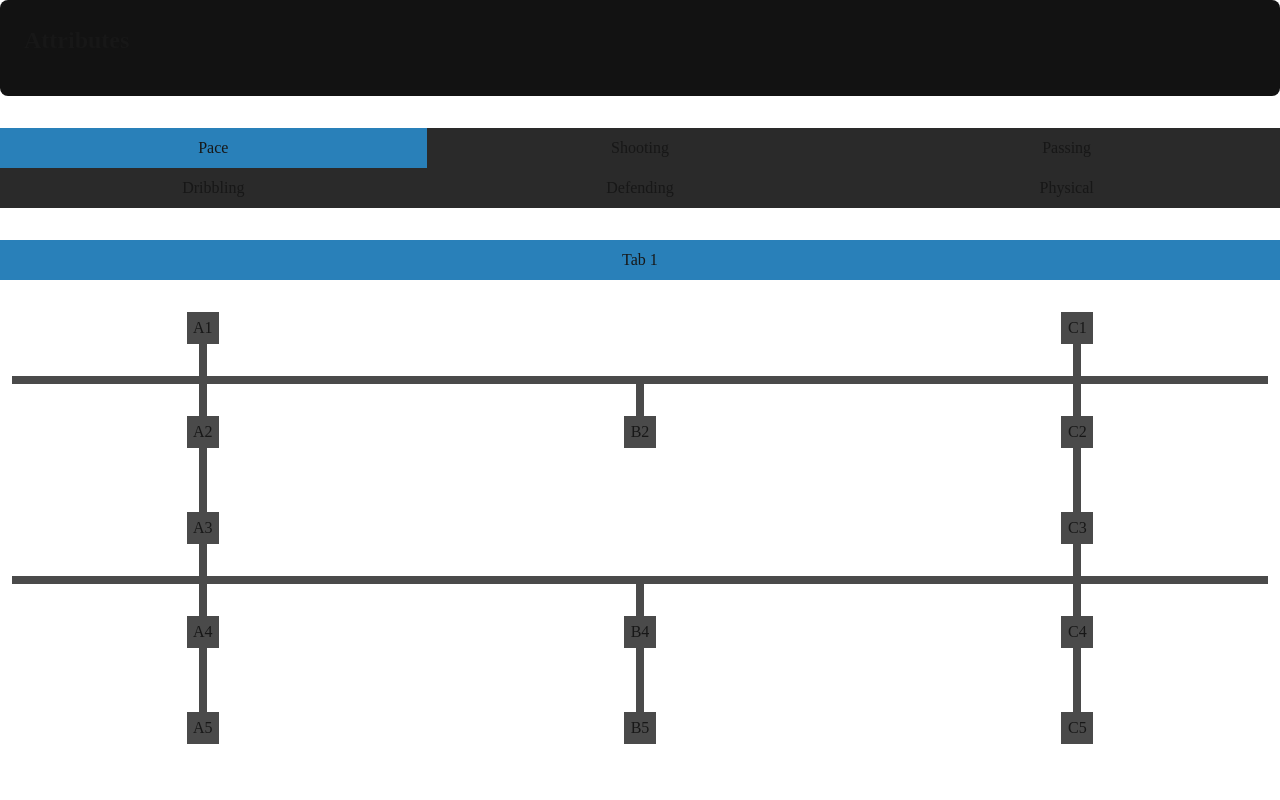
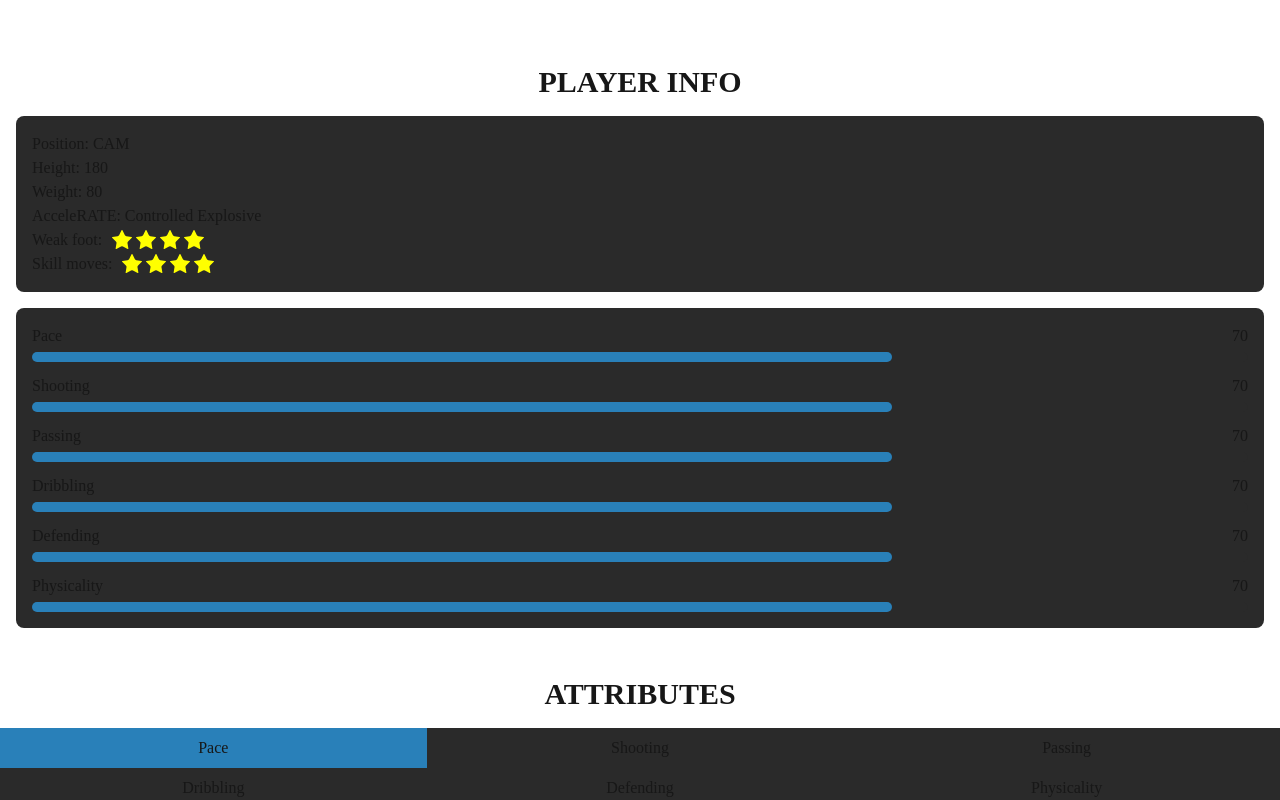
Before and after one commit to djovannih/clubs, a Next.js app: page / in a window 1280 px wide. Shown: the top 800 px of the page. Built offline with nearby package versions, Linux system fonts and the light colour scheme.

Commit message:
Show player info

```diff
--- a/src/app/page.tsx
+++ b/src/app/page.tsx
@@ -1,10 +1,199 @@
 import AttributeEditor from "@/components/AttributeEditor";
+import { Player, PlayerAttribute } from "@/lib/player";
+import { Star } from "lucide-react";
 
 export default function Home() {
+  const player: Player = {
+    position: "CAM",
+    height: 180,
+    weight: 80,
+    accelerationRate: "Controlled Explosive",
+    weakFoot: 3,
+    skillMoves: 4,
+    attributes: {
+      Pace: {
+        Acceleration: {
+          value: 70,
+          maxValue: 99,
+        },
+        "Sprint speed": {
+          value: 70,
+          maxValue: 99,
+        },
+      },
+      Shooting: {
+        Positioning: {
+          value: 70,
+          maxValue: 99,
+        },
+        Finishing: {
+          value: 70,
+          maxValue: 99,
+        },
+        "Shot Power": {
+          value: 70,
+          maxValue: 99,
+        },
+        "Long Shots": {
+          value: 70,
+          maxValue: 99,
+        },
+        Volleys: {
+          value: 70,
+          maxValue: 99,
+        },
+        Penalties: {
+          value: 70,
+          maxValue: 99,
+        },
+      },
+      Passing: {
+        Vision: {
+          value: 70,
+          maxValue: 99,
+        },
+        Crossing: {
+          value: 70,
+          maxValue: 99,
+        },
+        "Free Kick Accuracy": {
+          value: 70,
+          maxValue: 99,
+        },
+        "Short Passing": {
+          value: 70,
+          maxValue: 99,
+        },
+        "Long Passing": {
+          value: 70,
+          maxValue: 99,
+        },
+        Curve: {
+          value: 70,
+          maxValue: 99,
+        },
+      },
+      Dribbling: {
+        "Ball Control": {
+          value: 70,
+          maxValue: 99,
+        },
+        Dribbling: {
+          value: 70,
+          maxValue: 99,
+        },
+        Agility: {
+          value: 70,
+          maxValue: 99,
+        },
+        Reactions: {
+          value: 70,
+          maxValue: 99,
+        },
+        Balance: {
+          value: 70,
+          maxValue: 99,
+        },
+        Composure: {
+          value: 70,
+          maxValue: 99,
+        },
+      },
+      Defending: {
+        Interceptions: {
+          value: 70,
+          maxValue: 99,
+        },
+        "Def awareness": {
+          value: 70,
+          maxValue: 99,
+        },
+        "Heading accuracy": {
+          value: 70,
+          maxValue: 99,
+        },
+        "Sliding Tackle": {
+          value: 70,
+          maxValue: 99,
+        },
+        "Standing Tackle": {
+          value: 70,
+          maxValue: 99,
+        },
+      },
+      Physicality: {
+        Aggression: {
+          value: 70,
+          maxValue: 99,
+        },
+        Jumping: {
+          value: 70,
+          maxValue: 99,
+        },
+        Stamina: {
+          value: 70,
+          maxValue: 99,
+        },
+        Strength: {
+          value: 70,
+          maxValue: 99,
+        },
+      },
+    },
+  };
+
+  const getCategoryValue = (attributes: PlayerAttribute[]) =>
+    attributes.reduce((acc, attr) => acc + attr.value, 0) / attributes.length;
+
   return (
     <>
-      <div className="rounded-lg bg-background p-6">
-        <h2 className="mb-4 text-2xl font-bold">Attributes</h2>
+      <h2 className="mt-16 text-center text-3xl font-bold uppercase">
+        Player info
+      </h2>
+      <div className="mb-8 flex flex-col gap-4 p-4">
+        <div className="rounded-lg bg-node-locked p-4">
+          <div>Position: {player.position}</div>
+          <div>Height: {player.height}</div>
+          <div>Weight: {player.weight}</div>
+          <div>AcceleRATE: {player.accelerationRate}</div>
+          <div className="flex gap-2">
+            <span>Weak foot:</span>
+            <div className="flex">
+              {Array.from({ length: player.skillMoves }, () => (
+                <Star size={24} fill="yellow" strokeWidth={0} />
+              ))}
+            </div>
+          </div>
+          <div className="flex gap-2">
+            <span>Skill moves:</span>
+            <div className="flex">
+              {Array.from({ length: player.skillMoves }, () => (
+                <Star size={24} fill="yellow" strokeWidth={0} />
+              ))}
+            </div>
+          </div>
+        </div>
+        <div className="flex flex-col gap-3 rounded-lg bg-node-locked p-4">
+          {Object.entries(player.attributes).map(([categoryName, category]) => {
+            const categoryValue = getCategoryValue(Object.values(category));
+            return (
+              <div key={categoryName}>
+                <div className="mb-1 flex justify-between">
+                  <span>{categoryName}</span>
+                  <span>{categoryValue}</span>
+                </div>
+                <div className="h-2.5 w-full rounded-full bg-node-locked">
+                  <div
+                    className="h-2.5 rounded-full bg-highlight-dark"
+                    style={{
+                      width: `${(categoryValue / 99) * 100}%`,
+                    }}
+                  ></div>
+                </div>
+              </div>
+            );
+          })}
+        </div>
       </div>
       <AttributeEditor />
     </>
--- a/src/components/AttributeEditor.tsx
+++ b/src/components/AttributeEditor.tsx
@@ -15,7 +15,7 @@ export default function AttributeEditor({}: AttributeEditorProps) {
     "Passing",
     "Dribbling",
     "Defending",
-    "Physical",
+    "Physicality",
   ];
 
   const [activeTab, setActiveTab] = useState(forests.at(0));
@@ -34,7 +34,10 @@ export default function AttributeEditor({}: AttributeEditorProps) {
 
   return (
     <>
-      <div className="my-8 grid grid-cols-3 justify-between bg-background">
+      <h2 className="mb-4 text-center text-3xl font-bold uppercase">
+        Attributes
+      </h2>
+      <div className="grid grid-cols-3 justify-between bg-background">
         {forests.map((tab) => (
           <button
             key={tab}
--- a/src/components/AttributeTree.tsx
+++ b/src/components/AttributeTree.tsx
@@ -24,7 +24,9 @@ export default function AttributeTree({ treeAtom }: AttributeTreeProps) {
       0,
     ) + 1;
 
-  return Array.from(rows.entries()).map(([rowIndex, row]) => (
+  return (
+    <div className="mb-32">
+      {Array.from(rows.entries()).map(([rowIndex, row]) => (
         <div key={rowIndex}>
           {showEdge(row) && (
             <TreeEdge topRow={rows.get(rowIndex - 1)!} bottomRow={row} />
@@ -45,5 +47,7 @@ export default function AttributeTree({ treeAtom }: AttributeTreeProps) {
             ))}
           </div>
         </div>
-  ));
+      ))}
+    </div>
+  );
 }
```
Also changed, not shown: src/lib/player.ts (+49 -17 lines). Lines whose indentation alone changed are shown as unchanged.
